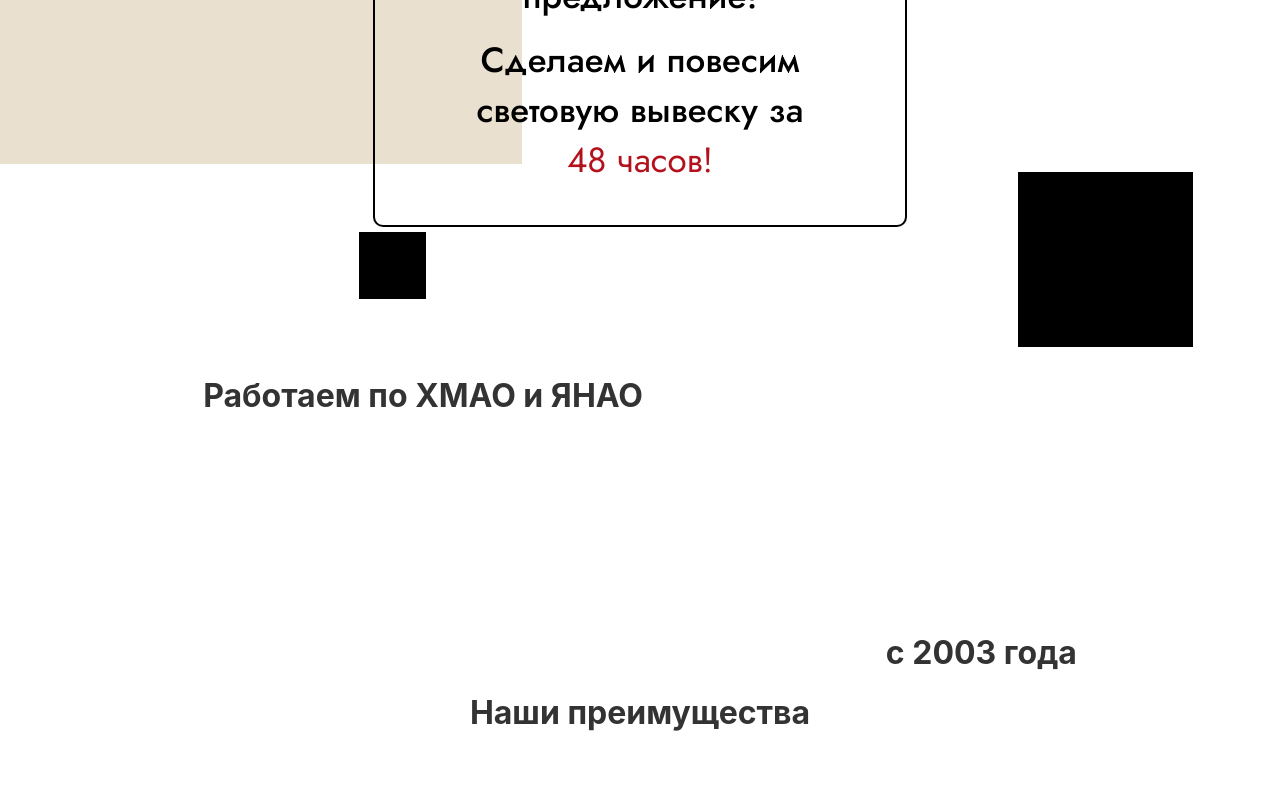
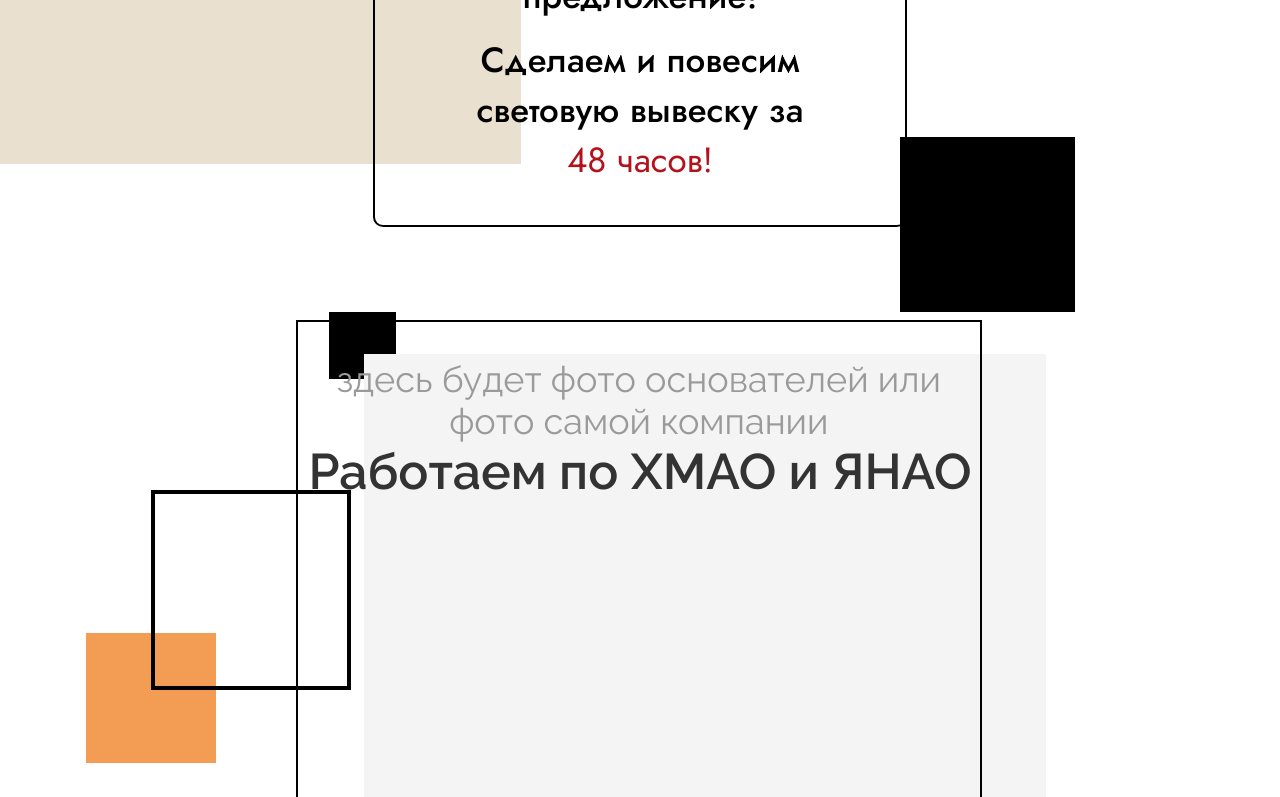
Before and after one commit to Nekori228/AdvertisementPlus, a Svelte app: page / in a window 1280 px wide. Shown: the part 1120-1917 px from the top of the page. Built offline with nearby package versions, Linux system fonts and the light colour scheme.

Commit message:
Update WorkHMAO page

```diff
--- a/src/components/BrendText.svelte
+++ b/src/components/BrendText.svelte
@@ -51,25 +51,28 @@ h1 {
 }
 
 .box3 {
-    grid-column: 3;
+    grid-column: 2;
     background: #F5F5F5;
-    margin-left: 50%;
+    margin-left: 70%;
     width: 258px;
     height: 258px;
 }
 
 .box4 {
     grid-column: 1;
+    grid-row: 3;
     background: #000000;
-    margin-left: 57%;
-    margin-top: 10%;
+    margin-left: 50%;
     width: 67px;
     height: 67px;
 }
 
 .box5 {
-    grid-column: 4;
+    grid-column: 3;
+    grid-row: 2;
     background: #000000;
+    margin-left: -35%;
+    margin-top: -10%;
     width: 175px;
     height: 175px;
 }
@@ -111,7 +114,6 @@ h1 {
     left: 0; /* Add this line to position the element at the left edge of the viewport */
     width: 100%; /* Add this line to make the element full width */
     height: 100%; /* Add this line to make the element full height */
-
     z-index: -1; /* Add this line to make the element appear behind the other elements */
 }
 </style>
--- a/src/components/WorkHMAO.svelte
+++ b/src/components/WorkHMAO.svelte
@@ -5,12 +5,71 @@
 <main>
     <h1 class="h1Left">Работаем по ХМАО и ЯНАО</h1>
     <h1 class="h1Rigt">с 2003 года</h1>
+    <div class="background-element">
+        <div class="box1"><div class="box2"></div></div>
+        <div class="box3"><div class="box4"><p class="textInBox">здесь будет фото основателей или <br>фото самой компании</p></div></div>
+    </div>
 </main>
 
 <style>
 main {
-    margin: 0% 15% 0% 15%;
+    display: flex;
+    height: 80vh;
+    justify-content: center;
+    align-items: center;
+    flex-direction: column;
+    position: relative;
+    /* margin: 0% 15% 0% 15%; */
+}
 
+h1 {
+    font-family: "Raleway", sans-serif;
+    font-size: 50px;
+    font-weight: 600;
+}
+
+.textInBox {
+    font-family: "Raleway", sans-serif;
+    color: #9A9A9A;
+    font-size: 36px;
+    font-weight: 400;
+    text-align: center;
+}
+
+.box1 {
+    grid-column: 1;
+    background: #F39D54;
+    margin-left: 20%;
+    margin-top: 80%;
+    width: 130px;
+    height: 130px;
+}
+
+.box2 {
+    grid-column: 1;
+    background-color: rgba(255, 255, 255, 0.0);
+    border: 4px solid #000000;
+    margin-top: -110%;
+    margin-left: 50%;
+    width: 192px;
+    height: 192px;
+}
+
+.box3 {
+    grid-column: 2;
+    background: #F4F4F4;
+    width: 682px;
+    height: 682px;
+}
+
+.box4 {
+    grid-column: 2;
+    background-color: rgba(255, 255, 255, 0.0);
+    border: 2px solid #000000;
+    margin-left: -10%;
+    margin-top: -5%;
+    width: 682px;
+    height: 682px;
 }
 
 .h1Left {
@@ -22,4 +81,14 @@ main {
     display: flex;
     flex-direction: row-reverse;
 }
+
+.background-element {
+    display: grid;
+    position: absolute; /* Add this line to take the element out of the normal document flow */
+    top: 0; /* Add this line to position the element at the top of the viewport */
+    left: 0; /* Add this line to position the element at the left edge of the viewport */
+    width: 100%; /* Add this line to make the element full width */
+    height: 100%; /* Add this line to make the element full height */
+    z-index: -1; /* Add this line to make the element appear behind the other elements */
+}
 </style>
```
